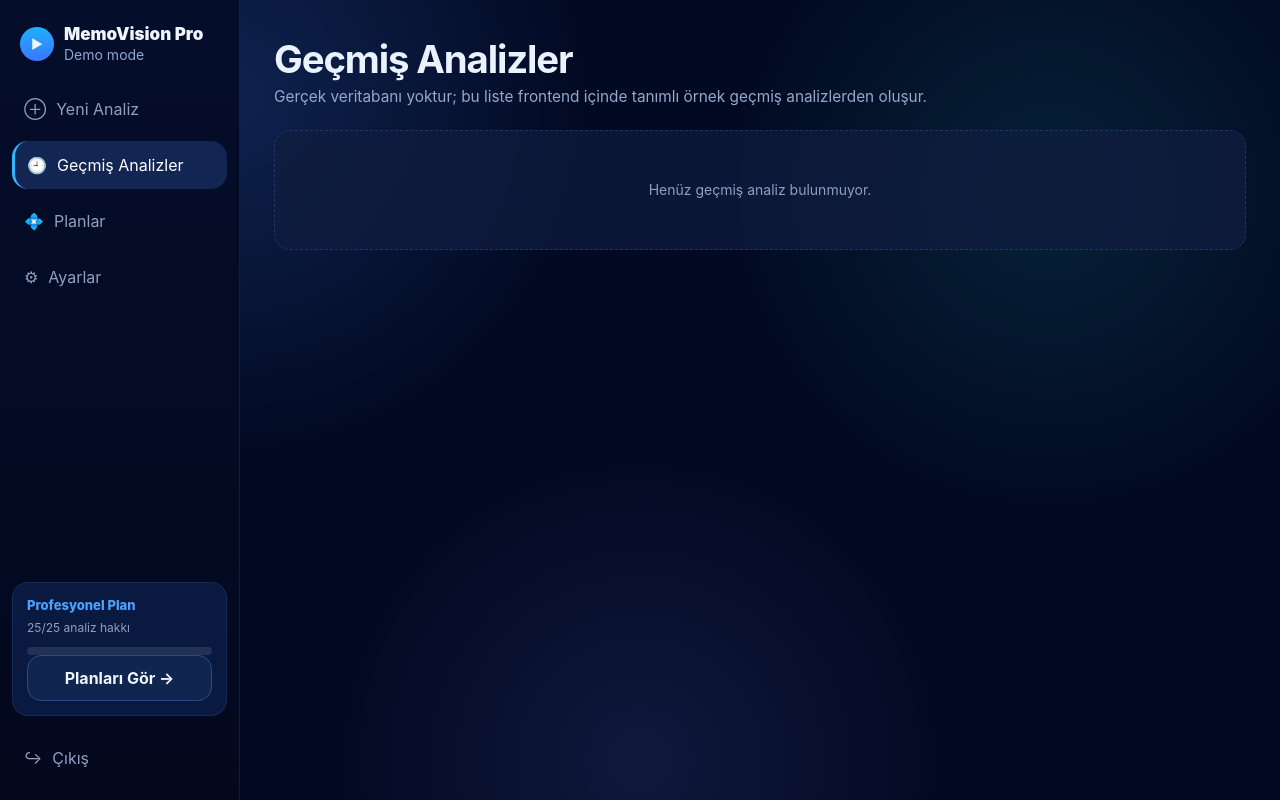
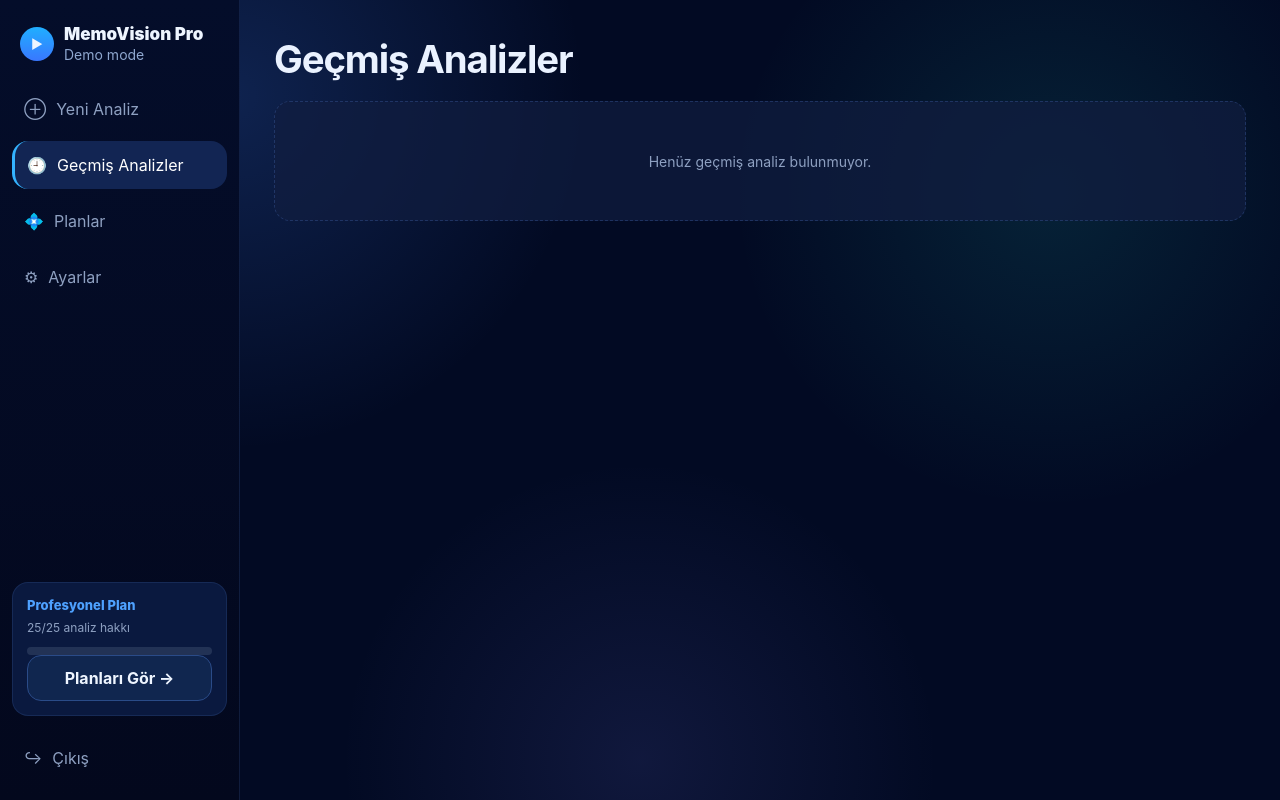
Before and after one commit to azraisleyen/memovision-demo, a Django app: page /projects/ in a window 1280 px wide. Run offline with Django 5.2, Linux system fonts and the light colour scheme; the visitor is signed in with stand-in values (Sample User, id 1); data comes from the database, SQL or seed files in the repository; data that the repository does not hold is empty; some libraries are stand-ins or nearby versions.

Commit message:
geçmiş analiz fix

```diff
--- a/templates/memoapp/projects.html
+++ b/templates/memoapp/projects.html
@@ -7,7 +7,7 @@
 <div class="projects-page">
     <div class="projects-head">
         <h1>Geçmiş Analizler</h1>
-        <p>Gerçek veritabanı yoktur; bu liste frontend içinde tanımlı örnek geçmiş analizlerden oluşur.</p>
+
     </div>
 
     <div class="projects-list">
```
